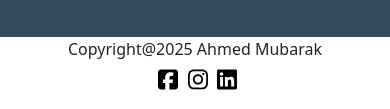
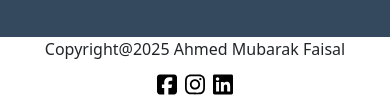
Before and after one commit to BSEF19M554/Testing, a plain HTML site: page index.html in a window 390 px wide. Shown: the part 3670-3779 px from the top of the page. Drawn offline with nearby package versions, Linux system fonts and the light colour scheme.

Commit message:
Fixed footer in mobile view

```diff
--- a/css/style-index.css
+++ b/css/style-index.css
@@ -152,24 +152,21 @@
 
 #footer{
     background: var(--bs-body-bg);
-
-    ul{
+    margin: 0;
+    padding: 0;
     list-style: none;
-        margin: 5px 0px;
 }
 
-
-    li{
+#footer li{
     display: inline-block;
-        padding-left: 5px;
-        margin: 0;
 }
 
+#footer li a{
+    padding: 2px;
 }
 
-#footer svg{
+#footer li a svg{
     width: 20px;
-    color: #fff;
 }
 
 @media (max-width: 768px){
--- a/index.html
+++ b/index.html
@@ -190,15 +190,15 @@
     <div id="footer">
         <div class="container">
             <div class="row align-items-center">
-                <div class="col-md-6">
-                    Copyright@2025 Ahmed Mubarak
+                <div class="col-md-4">
+                    Copyright@2025 Ahmed Mubarak Faisal
                 </div>
 
-                <div class="col-md-6">
+                <div class="col-md-8">
                     <ul id="socialIcons" class="float-md-end">
-                        <li><a href=""><svg xmlns="http://www.w3.org/2000/svg" viewBox="0 0 448 512"><!--!Font Awesome Free 6.7.2 by @fontawesome - https://fontawesome.com License - https://fontawesome.com/license/free Copyright 2025 Fonticons, Inc.--><path d="M64 32C28.7 32 0 60.7 0 96V416c0 35.3 28.7 64 64 64h98.2V334.2H109.4V256h52.8V222.3c0-87.1 39.4-127.5 125-127.5c16.2 0 44.2 3.2 55.7 6.4V172c-6-.6-16.5-1-29.6-1c-42 0-58.2 15.9-58.2 57.2V256h83.6l-14.4 78.2H255V480H384c35.3 0 64-28.7 64-64V96c0-35.3-28.7-64-64-64H64z"/></svg></a></li>
-                        <li><a href=""><svg xmlns="http://www.w3.org/2000/svg" viewBox="0 0 448 512"><!--!Font Awesome Free 6.7.2 by @fontawesome - https://fontawesome.com License - https://fontawesome.com/license/free Copyright 2025 Fonticons, Inc.--><path d="M224.1 141c-63.6 0-114.9 51.3-114.9 114.9s51.3 114.9 114.9 114.9S339 319.5 339 255.9 287.7 141 224.1 141zm0 189.6c-41.1 0-74.7-33.5-74.7-74.7s33.5-74.7 74.7-74.7 74.7 33.5 74.7 74.7-33.6 74.7-74.7 74.7zm146.4-194.3c0 14.9-12 26.8-26.8 26.8-14.9 0-26.8-12-26.8-26.8s12-26.8 26.8-26.8 26.8 12 26.8 26.8zm76.1 27.2c-1.7-35.9-9.9-67.7-36.2-93.9-26.2-26.2-58-34.4-93.9-36.2-37-2.1-147.9-2.1-184.9 0-35.8 1.7-67.6 9.9-93.9 36.1s-34.4 58-36.2 93.9c-2.1 37-2.1 147.9 0 184.9 1.7 35.9 9.9 67.7 36.2 93.9s58 34.4 93.9 36.2c37 2.1 147.9 2.1 184.9 0 35.9-1.7 67.7-9.9 93.9-36.2 26.2-26.2 34.4-58 36.2-93.9 2.1-37 2.1-147.8 0-184.8zM398.8 388c-7.8 19.6-22.9 34.7-42.6 42.6-29.5 11.7-99.5 9-132.1 9s-102.7 2.6-132.1-9c-19.6-7.8-34.7-22.9-42.6-42.6-11.7-29.5-9-99.5-9-132.1s-2.6-102.7 9-132.1c7.8-19.6 22.9-34.7 42.6-42.6 29.5-11.7 99.5-9 132.1-9s102.7-2.6 132.1 9c19.6 7.8 34.7 22.9 42.6 42.6 11.7 29.5 9 99.5 9 132.1s2.7 102.7-9 132.1z"/></svg></a></li>
-                        <li><a href=""><svg xmlns="http://www.w3.org/2000/svg" viewBox="0 0 448 512"><!--!Font Awesome Free 6.7.2 by @fontawesome - https://fontawesome.com License - https://fontawesome.com/license/free Copyright 2025 Fonticons, Inc.--><path d="M416 32H31.9C14.3 32 0 46.5 0 64.3v383.4C0 465.5 14.3 480 31.9 480H416c17.6 0 32-14.5 32-32.3V64.3c0-17.8-14.4-32.3-32-32.3zM135.4 416H69V202.2h66.5V416zm-33.2-243c-21.3 0-38.5-17.3-38.5-38.5S80.9 96 102.2 96c21.2 0 38.5 17.3 38.5 38.5 0 21.3-17.2 38.5-38.5 38.5zm282.1 243h-66.4V312c0-24.8-.5-56.7-34.5-56.7-34.6 0-39.9 27-39.9 54.9V416h-66.4V202.2h63.7v29.2h.9c8.9-16.8 30.6-34.5 62.9-34.5 67.2 0 79.7 44.3 79.7 101.9V416z"/></svg></a></li>
+                        <li><a><svg xmlns="http://www.w3.org/2000/svg" viewBox="0 0 448 512"><!--!Font Awesome Free 6.7.2 by @fontawesome - https://fontawesome.com License - https://fontawesome.com/license/free Copyright 2025 Fonticons, Inc.--><path d="M64 32C28.7 32 0 60.7 0 96V416c0 35.3 28.7 64 64 64h98.2V334.2H109.4V256h52.8V222.3c0-87.1 39.4-127.5 125-127.5c16.2 0 44.2 3.2 55.7 6.4V172c-6-.6-16.5-1-29.6-1c-42 0-58.2 15.9-58.2 57.2V256h83.6l-14.4 78.2H255V480H384c35.3 0 64-28.7 64-64V96c0-35.3-28.7-64-64-64H64z"/></svg></a></li>
+                        <li><a><svg xmlns="http://www.w3.org/2000/svg" viewBox="0 0 448 512"><!--!Font Awesome Free 6.7.2 by @fontawesome - https://fontawesome.com License - https://fontawesome.com/license/free Copyright 2025 Fonticons, Inc.--><path d="M224.1 141c-63.6 0-114.9 51.3-114.9 114.9s51.3 114.9 114.9 114.9S339 319.5 339 255.9 287.7 141 224.1 141zm0 189.6c-41.1 0-74.7-33.5-74.7-74.7s33.5-74.7 74.7-74.7 74.7 33.5 74.7 74.7-33.6 74.7-74.7 74.7zm146.4-194.3c0 14.9-12 26.8-26.8 26.8-14.9 0-26.8-12-26.8-26.8s12-26.8 26.8-26.8 26.8 12 26.8 26.8zm76.1 27.2c-1.7-35.9-9.9-67.7-36.2-93.9-26.2-26.2-58-34.4-93.9-36.2-37-2.1-147.9-2.1-184.9 0-35.8 1.7-67.6 9.9-93.9 36.1s-34.4 58-36.2 93.9c-2.1 37-2.1 147.9 0 184.9 1.7 35.9 9.9 67.7 36.2 93.9s58 34.4 93.9 36.2c37 2.1 147.9 2.1 184.9 0 35.9-1.7 67.7-9.9 93.9-36.2 26.2-26.2 34.4-58 36.2-93.9 2.1-37 2.1-147.8 0-184.8zM398.8 388c-7.8 19.6-22.9 34.7-42.6 42.6-29.5 11.7-99.5 9-132.1 9s-102.7 2.6-132.1-9c-19.6-7.8-34.7-22.9-42.6-42.6-11.7-29.5-9-99.5-9-132.1s-2.6-102.7 9-132.1c7.8-19.6 22.9-34.7 42.6-42.6 29.5-11.7 99.5-9 132.1-9s102.7-2.6 132.1 9c19.6 7.8 34.7 22.9 42.6 42.6 11.7 29.5 9 99.5 9 132.1s2.7 102.7-9 132.1z"/></svg></a></li>
+                        <li><a><svg xmlns="http://www.w3.org/2000/svg" viewBox="0 0 448 512"><!--!Font Awesome Free 6.7.2 by @fontawesome - https://fontawesome.com License - https://fontawesome.com/license/free Copyright 2025 Fonticons, Inc.--><path d="M416 32H31.9C14.3 32 0 46.5 0 64.3v383.4C0 465.5 14.3 480 31.9 480H416c17.6 0 32-14.5 32-32.3V64.3c0-17.8-14.4-32.3-32-32.3zM135.4 416H69V202.2h66.5V416zm-33.2-243c-21.3 0-38.5-17.3-38.5-38.5S80.9 96 102.2 96c21.2 0 38.5 17.3 38.5 38.5 0 21.3-17.2 38.5-38.5 38.5zm282.1 243h-66.4V312c0-24.8-.5-56.7-34.5-56.7-34.6 0-39.9 27-39.9 54.9V416h-66.4V202.2h63.7v29.2h.9c8.9-16.8 30.6-34.5 62.9-34.5 67.2 0 79.7 44.3 79.7 101.9V416z"/></svg></a></li>
                     </ul>
                 </div>
             </div>
```
Lines whose indentation alone changed are shown as unchanged.
